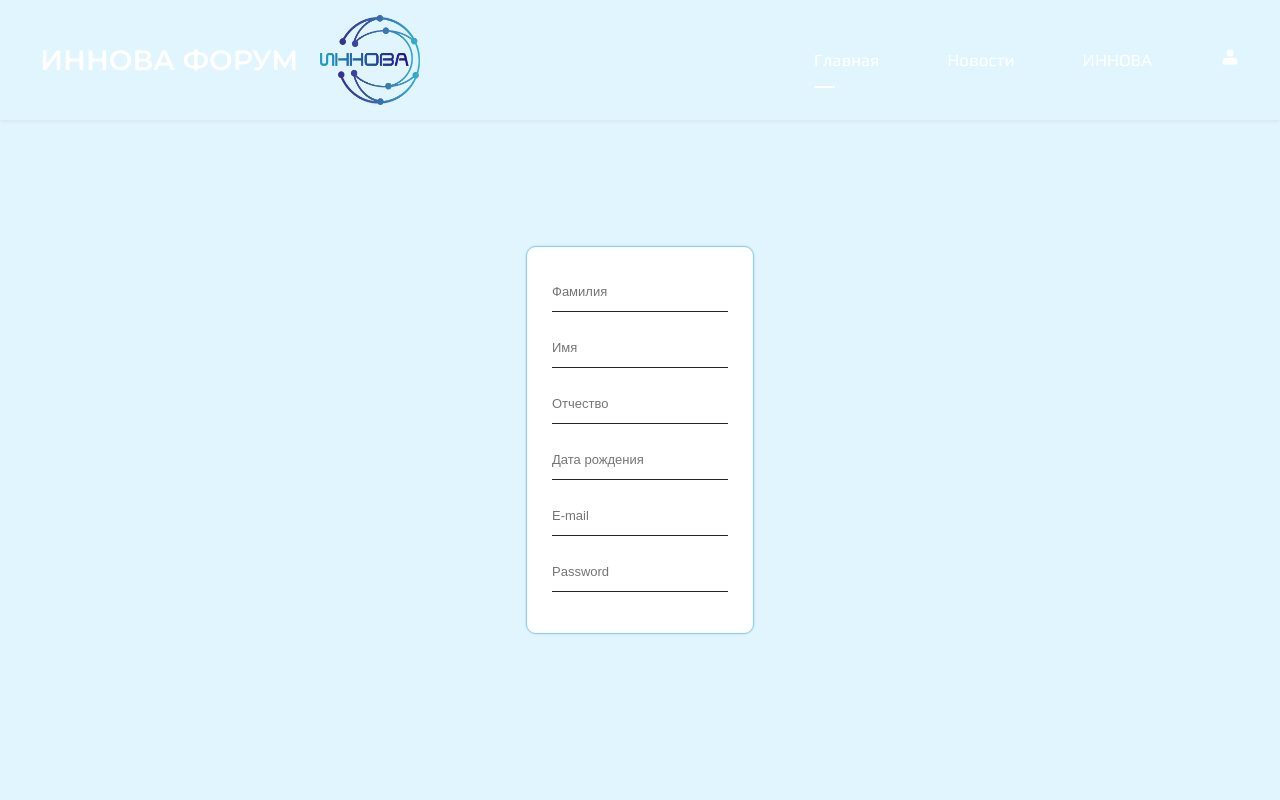
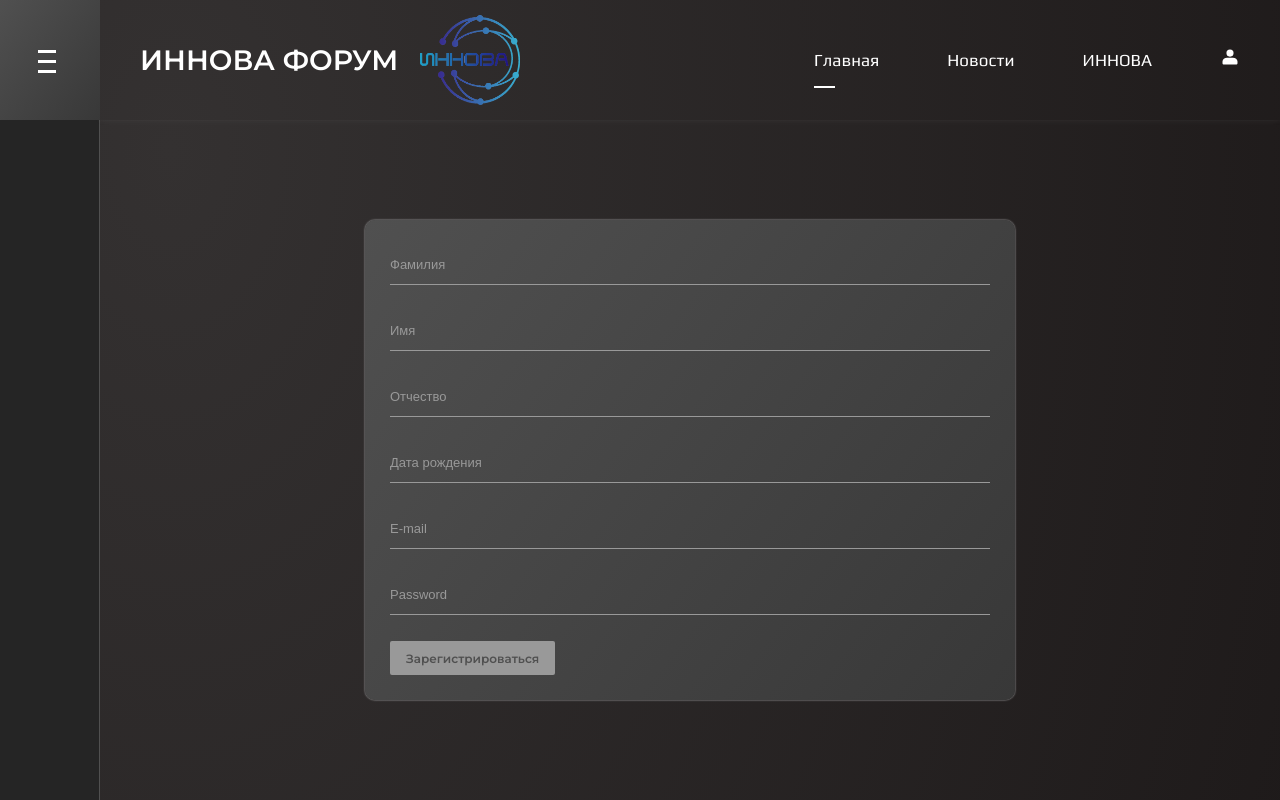
Before and after one commit to daniilnemtyrev/INNOVA-client, a React (Create React App) app: page /registration in a window 1280 px wide. Built offline with nearby package versions, Linux system fonts and the light colour scheme; no server answers; a web font is replaced by a local one.

Commit message:
redesign: login and regist

```diff
--- a/src/components/Regist/regist-form.tsx
+++ b/src/components/Regist/regist-form.tsx
@@ -2,19 +2,24 @@ import { FormikProps } from 'formik';
 import React, { FC } from 'react';
 import styled from 'styled-components';
 import { colors } from '../../styles/colors/colors';
+import { Button } from '../UI/buttons/button-base';
 import { FormikInput } from '../UI/inputs/formik-input';
 import { RegistInput } from './regist-formik';
 
 export const Content = styled.div`
   display: flex;
+  width: 650px;
   flex-direction: column;
   justify-content: center;
   min-height: 190px;
-  background-color: #fff;
+  background: linear-gradient(127.44deg, #505050 0%, #383838 100%);
   padding: 25px;
   border-radius: 10px;
-  border: 1px solid ${colors.blue[1]};
   box-shadow: 0 0 2px rgba(194, 195, 197);
+`;
+
+const ButtonsGroup = styled.div`
+  display: flex;
 `;
 
 export const RegistForm: FC<FormikProps<RegistInput>> = ({
@@ -94,15 +99,17 @@ export const RegistForm: FC<FormikProps<RegistInput>> = ({
         handleBlur={handleBlur}
       />
 
-      {/* <LinkButton
+      <ButtonsGroup>
+        <Button
           type={'submit'}
           disabled={!isValid}
           onClick={() => {
             handleSubmit();
           }}
         >
-        Зарегестрироваться
-      </LinkButton> */}
+          Зарегистрироваться
+        </Button>
+      </ButtonsGroup>
     </Content>
   );
 };
--- a/src/components/UI/inputs/formik-input.tsx
+++ b/src/components/UI/inputs/formik-input.tsx
@@ -21,25 +21,25 @@ interface Props {
 }
 
 const Container = styled.div`
+  display: flex;
   position: relative;
-  margin-bottom: 16px;
+  flex-direction: column;
+  margin-bottom: 26px;
   max-height: 40px;
 `;
 
 const Input = styled(InputBase)<{ error?: string; touched?: boolean }>`
-  border-color: ${props => props.error && props.touched && colors.red[0]};
+  border-color: ${props => props.error && props.touched && colors.red[1]};
 `;
 
 const LabelError = styled.div`
-  background-color: ${colors.white[0]};
-  padding: 3px 3px;
   position: absolute;
-  top: -8px;
-  left: 20px;
+  top: -10px;
+  left: 0;
 `;
 
 const StyledText = styled.p`
-  color: ${colors.red[0]};
+  color: ${colors.red[1]};
   font-size: 12px;
 `;
 
--- a/src/components/UI/inputs/input-base.tsx
+++ b/src/components/UI/inputs/input-base.tsx
@@ -13,7 +13,9 @@ interface Props {
   required?: boolean;
 }
 
-const Input = styled.input`
+const Input = styled.input.attrs({
+  placeholderTextColor: colors.grey[5],
+})`
   width: 100%;
   min-height: 40px;
   margin-bottom: 10px;
@@ -23,21 +25,9 @@ const Input = styled.input`
   background: transparent;
   font-size: 13px;
   color: ${colors.white[0]};
-  border-bottom: 1px solid ${colors.grey[1]};
-
-  input:-webkit-autofill,
-  input:-webkit-autofill:hover,
-  input:-webkit-autofill:focus,
-  textarea:-webkit-autofill,
-  textarea:-webkit-autofill:hover,
-  textarea:-webkit-autofill:focus,
-  select:-webkit-autofill,
-  select:-webkit-autofill:hover,
-  select:-webkit-autofill:focus {
-    border: 1px solid green;
-    -webkit-text-fill-color: green;
-    -webkit-box-shadow: 0 0 0px 1000px #000 inset;
-    transition: background-color 5000s ease-in-out 0s;
+  border-bottom: 1px solid ${colors.grey[5]};
+  &::placeholder {
+    color: ${colors.grey[5]};
   }
 `;
 
--- a/src/pages/Regist.tsx
+++ b/src/pages/Regist.tsx
@@ -4,29 +4,40 @@ import { RegistFormik } from '../components/Regist/regist-formik';
 import { Header } from '../components/general/header';
 import styled from 'styled-components';
 import { colors } from '../styles/colors/colors';
+import { Sidebar } from '../components/general/sidebar';
 
-export const Container = styled.section`
-  height: 100vh;
+export const Content = styled.section`
+  display: grid;
+  grid-template-columns: 100px 1fr;
+  grid-template-rows: 120px 1fr;
+  height: 100%;
   width: 100%;
-  background-color: ${colors.blue[0]};
+  background: radial-gradient(
+    98.26% 251.56% at 13.33% 18.61%,
+    #343131 0%,
+    #1d1919 100%
+  );
 `;
 
-export const Content = styled.section`
+export const Main = styled.main`
   display: flex;
   justify-content: center;
   align-items: center;
-  height: 80vh;
-  width: 100%;
+  height: calc(100vh - 120px);
+  grid-columns: 2/3;
+  grid-row: 2/3;
+  background: transparent;
 `;
 
 const Regist: FC = () => {
   return (
-    <Container>
+    <Content>
+      <Sidebar />
       <Header />
-      <Content>
+      <Main>
         <RegistFormik />
-      </Content>
-    </Container>
+      </Main>
+    </Content>
   );
 };
 
--- a/src/styles/colors/colors.ts
+++ b/src/styles/colors/colors.ts
@@ -4,7 +4,7 @@ export const colors = {
   grey: ['#f8fafc', '#252525', '#505050', '#232234', "#383748", "#999999"],
   purple: ['#c8a2c8'],
   blue: ['#E1F5FE', '#81D4FA', '#01579B', '#00C8F8', '#E3F2FD', '#2669FF', '#1a55d3'],
-  red: ['#ff0000'],
+  red: ['#ff0000', '#f35757'],
   green:['#009933'],
   darkred:['#330000'],
   darkgreen:['#003300']
```
Lines whose indentation alone changed are shown as unchanged.
